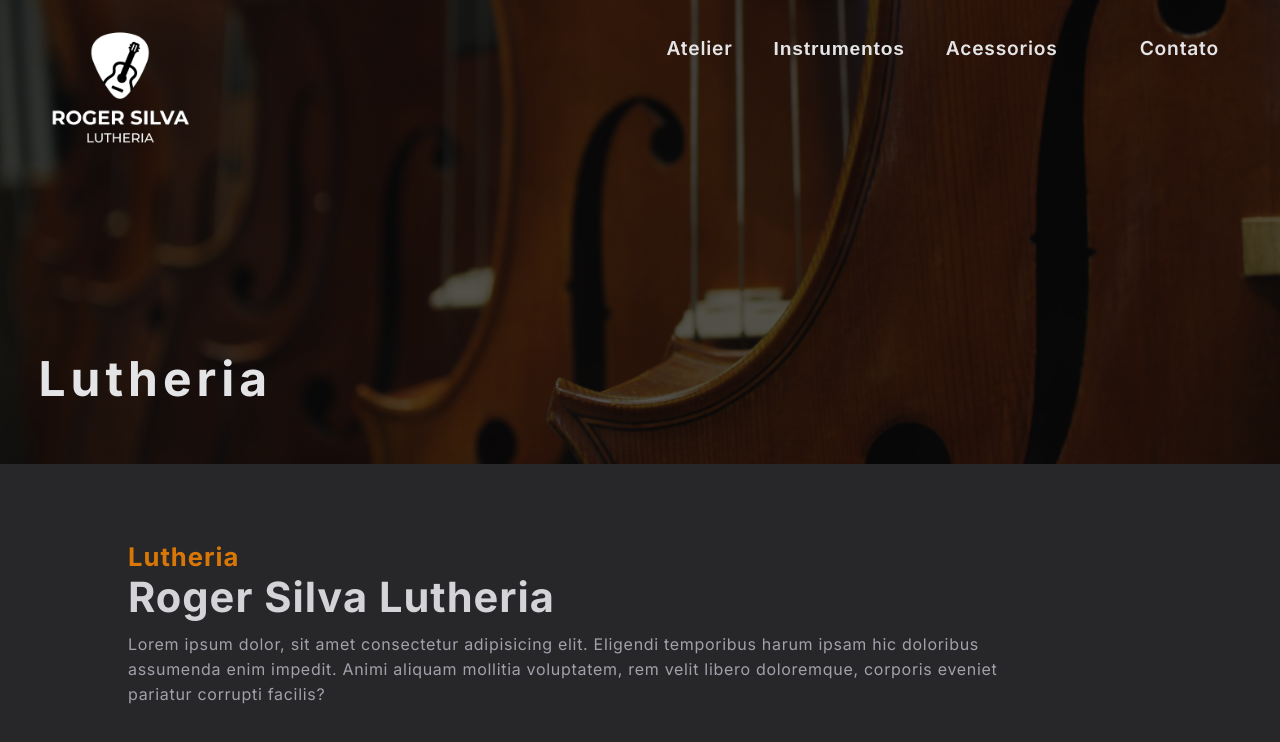
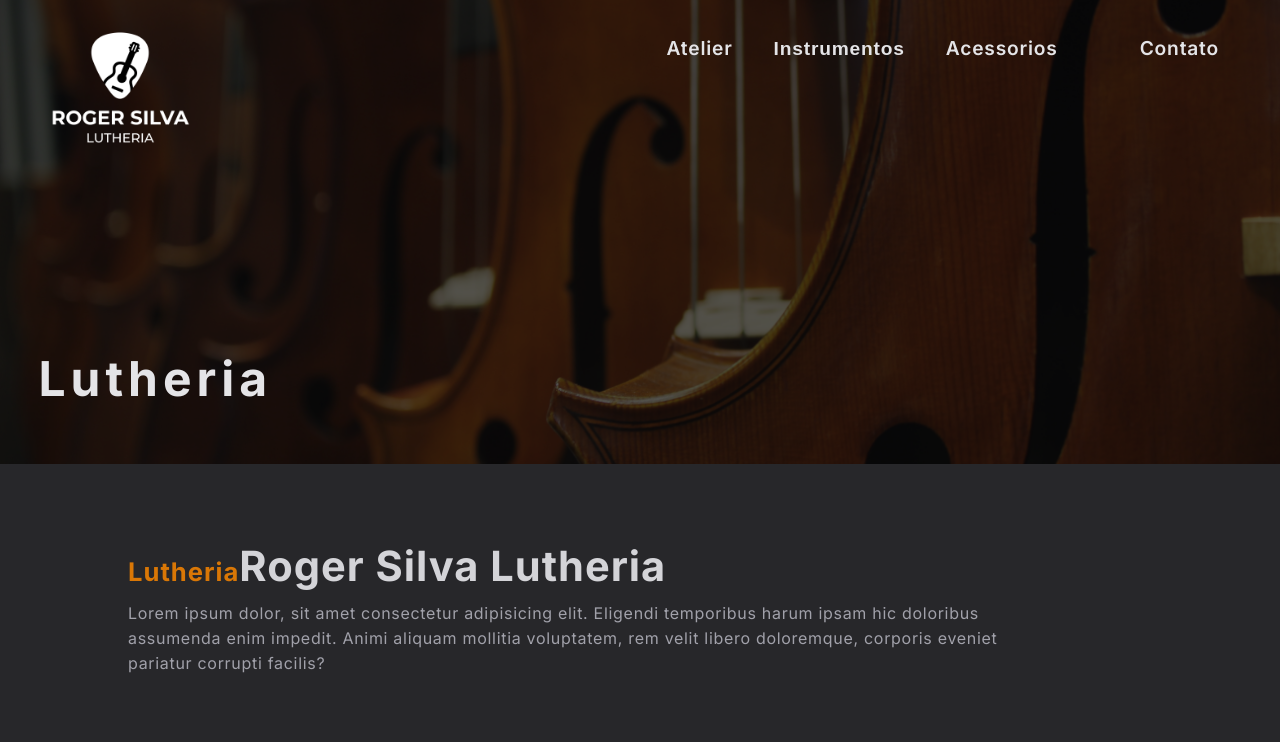
Before and after one commit to PabloJesusdaSilva/new_lutherie, a Next.js app in the folder workspace/new-lutherie/: page / in a window 1280 px wide. Shown: the top 742 px of the page. Built offline with nearby package versions, Linux system fonts and the light colour scheme.

Commit message:
:refactory: adding style scss

```diff
--- a/workspace/new-lutherie/src/app/components/MenuDropdown/index.tsx
+++ b/workspace/new-lutherie/src/app/components/MenuDropdown/index.tsx
@@ -1,4 +1,4 @@
-import { FC, ReactNode, RefObject, use, useRef, useState } from "react";
+import { useRef, useState } from "react";
 import "./style.scss"
 import Link from "next/link";
 
--- a/workspace/new-lutherie/src/app/page.tsx
+++ b/workspace/new-lutherie/src/app/page.tsx
@@ -2,29 +2,24 @@
 
 import TemplateDefault from "./template/Default";
 
-import {
-  TheAtelier,
-  CategoryTitle,
-  Title,
-  Description
-} from "@/app/styles/style";
+import './styles/style.scss';
 
 export default function Home() {
   return (
     <TemplateDefault>
-      <TheAtelier>
-        <CategoryTitle>
+      <div className="theAtelier">
+        <h1 className="categoryTitle">
           Lutheria
 
-          <Title>
+          <span className="detail">
             Roger Silva Lutheria
-          </Title>
-        </CategoryTitle>
+          </span>
+        </h1>
 
-        <Description>
+        <p className="description">
           Lorem ipsum dolor, sit amet consectetur adipisicing elit. Eligendi temporibus harum ipsam hic doloribus assumenda enim impedit. Animi aliquam mollitia voluptatem, rem velit libero doloremque, corporis eveniet pariatur corrupti facilis?
-        </Description>
-      </TheAtelier>
+        </p>
+      </div>
     </TemplateDefault>
   );
 }
--- a/workspace/new-lutherie/src/app/partials/footer/index.tsx
+++ b/workspace/new-lutherie/src/app/partials/footer/index.tsx
@@ -1,11 +1,11 @@
 import React from "react";
-import { FooterComponent } from "./style";
+import "./style.scss";
 
 const Footer: React.FC = () => {
   return(
-    <FooterComponent>
+    <footer className="footer">
 
-    </FooterComponent>
+    </footer>
   );
 }
 
--- /dev/null
+++ b/workspace/new-lutherie/src/app/partials/footer/style.scss
@@ -0,0 +1,3 @@
+.footer {
+  width: 100%;
+}
--- a/workspace/new-lutherie/src/app/partials/footer/style.ts
+++ /dev/null
@@ -1,5 +0,0 @@
-import styled from "styled-components";
-
-export const FooterComponent = styled.footer`
-  width: 100%;
-`
--- /dev/null
+++ b/workspace/new-lutherie/src/app/styles/style.scss
@@ -0,0 +1,24 @@
+.theAtelier {
+  display: flex;
+  flex-direction: column;
+  width: 100%;
+
+  .categoryTitle {
+    letter-spacing: 1px;
+    font-size: 1.6rem;
+    color: #d97706;
+
+    .detail {
+      font-size: 2.6rem;
+      color: #d4d4d8;
+    }
+  }
+
+  .description {
+    width: 86%;
+    margin: 10px 0;
+    letter-spacing: 0.7px;
+    line-height: 25px;
+    color: #a1a1aa;
+  }
+}
--- a/workspace/new-lutherie/src/app/styles/style.ts
+++ /dev/null
@@ -1,26 +0,0 @@
-import styled from "styled-components";
-
-export const TheAtelier = styled.div`
-  display: flex;
-  flex-direction: column;
-  width: 100%;
-`
-
-export const CategoryTitle = styled.h1`
-  letter-spacing: 1px;
-  font-size: 1.6rem;
-  color: #d97706;
-`
-
-export const Title = styled.h1`
-  font-size: 2.6rem;
-  color: #d4d4d8;
-`
-
-export const Description = styled.p`
-  width: 86%;
-  margin: 10px 0;
-  letter-spacing: 0.7px;
-  line-height: 25px;
-  color: #a1a1aa;
-`
--- a/workspace/new-lutherie/src/app/template/Default/index.tsx
+++ b/workspace/new-lutherie/src/app/template/Default/index.tsx
@@ -2,10 +2,7 @@ import React from "react";
 
 import Header from "@/app/partials/Header";
 import Footer from "@/app/partials/Footer";
-import {
-  Section,
-  Main
-} from "./style";
+import "./style.scss";
 
 interface ChildrenProps {
   children: React.ReactNode;
@@ -15,11 +12,11 @@ const TemplateDefault = ({ children }: ChildrenProps) => {
   return(
     <>
       <Header />
-        <Section>
-          <Main>
+        <section className="templateSection">
+          <main className="main">
             {children}
-          </Main>
-        </Section>
+          </main>
+        </section >
       <Footer />
     </>
   )
--- /dev/null
+++ b/workspace/new-lutherie/src/app/template/Default/style.scss
@@ -0,0 +1,11 @@
+.templateSection {
+  display: flex;
+  justify-content: center;
+  width: 100%;
+  height: auto;
+
+  .main {
+    width: 80vw;
+    margin-top: 6%;
+  }
+}
--- a/workspace/new-lutherie/src/app/template/Default/style.ts
+++ /dev/null
@@ -1,13 +0,0 @@
-import styled from "styled-components";
-
-export const Section = styled.section`
-  display: flex;
-  justify-content: center;
-  width: 100%;
-  height: auto;
-`
-
-export const Main = styled.main`
-  width: 80vw;
-  margin-top: 6%;
-`
```
